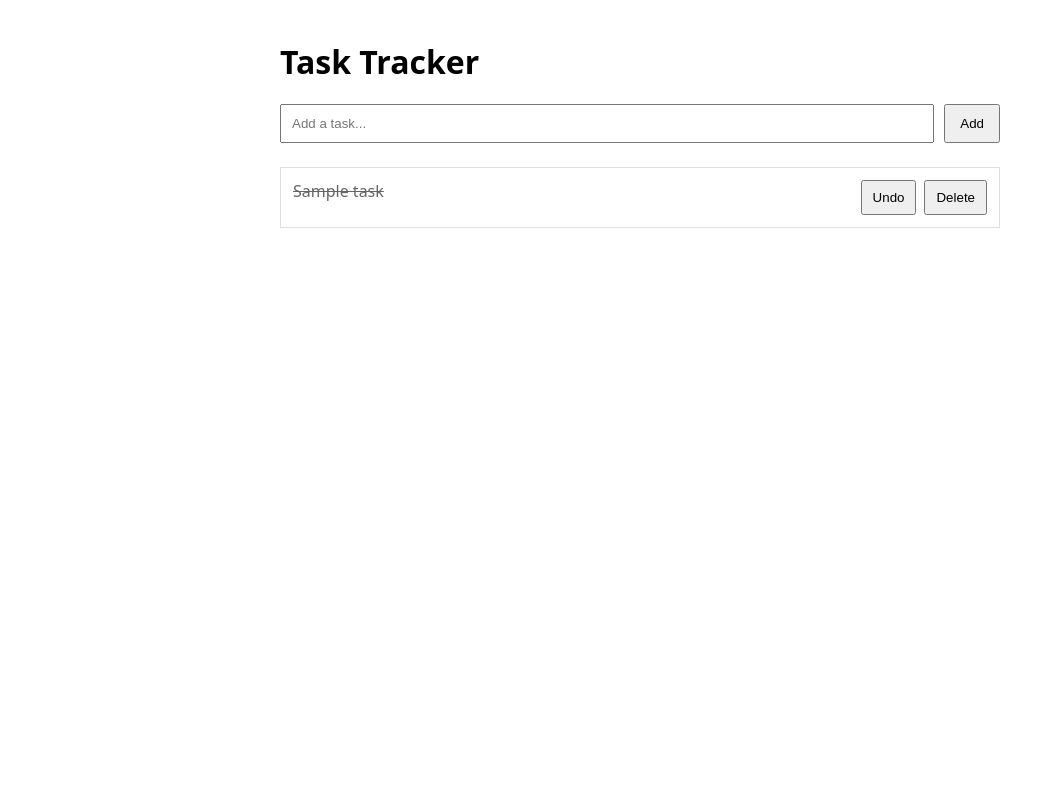
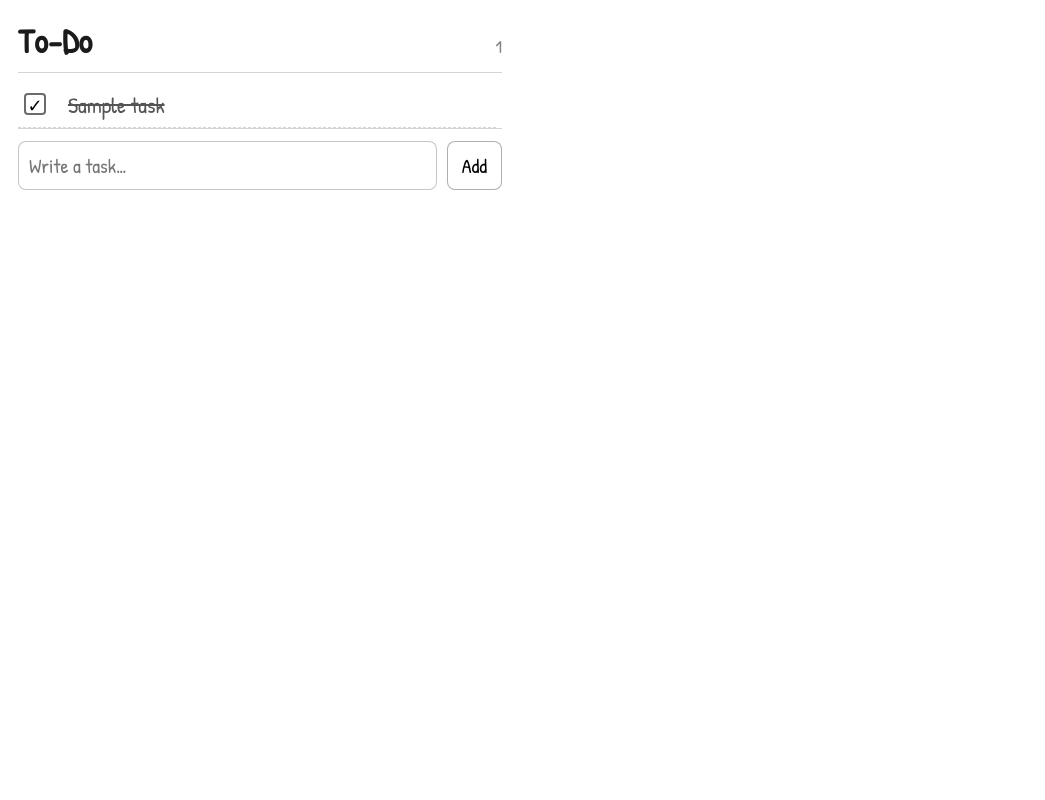
Before and after one commit to Ssam-G/task-tracker, a Flask app: page / in a window 1280 px wide. Shown: the whole page, without its empty margins (0-1045 px from the left). Run offline with Flask 3, Linux system fonts and the light colour scheme; tables that the repository leaves empty hold one stand-in row (values such as "Sample post").

Commit message:
Change UI to sticky note

```diff
--- a/app.py
+++ b/app.py
@@ -30,7 +30,7 @@
 @app.route("/", methods=["GET"])
 def index():
     conn = get_db_connection()
-    tasks = conn.execute("SELECT * FROM tasks ORDER BY id DESC").fetchall()
+    tasks = conn.execute("SELECT * FROM tasks ORDER BY id ASC").fetchall()
     conn.close()
     return render_template("index.html", tasks=tasks)
 
--- a/static/style.css
+++ b/static/style.css
@@ -1,55 +1,199 @@
-body {
-    font-family: system-ui, -apple-system, Segoe UI, Roboto, Arial, sans-serif;
+:root {
+    --paper: #ffe45c;
+    --ink: #1b1b1b;
+    --muted: rgba(27,27,27,0.55);
+    --line: rgba(27,27,27,0.18);
+  }
+
+  * { box-sizing: border-box; }
+
+  html, body {
     margin: 0;
     padding: 0;
+    width: 100%;
+    height: 100%;
+    overflow: hidden;
   }
 
-  .container {
-    max-width: 720px;
-    margin: 40px auto;
-    padding: 0 16px;
+  body {
+    font-family: "Patrick Hand", system-ui, -apple-system, Segoe UI, Roboto, Arial, sans-serif;
+    color: var(--ink);
   }
 
+  .page {
+    width: 100%;
+    height: 100%;
+    padding: 0;
+    margin: 0;
+    display: block;
+  }
+
+  .note {
+    width: 520px;
+    height: auto 100%;
+    margin: 0;
+    background: linear-gradient(180deg, var(--paper));
+    border-radius: 10px 10px 14px 14px;
+    position: relative;
+    padding: 18px 18px 16px;
+  }
+
+  .note-header {
+    display: flex;
+    align-items: baseline;
+    justify-content: space-between;
+    gap: 12px;
+    position: relative;
+    z-index: 1;
+    padding-bottom: 8px;
+    border-bottom: 1px solid var(--line);
+  }
+
+  .note-header h1 {
+    margin: 0;
+    font-size: 34px;
+    letter-spacing: 0.2px;
+  }
+
+  .count {
+    font-size: 18px;
+    color: var(--muted);
+  }
+
+  .note-body {
+    position: relative;
+    z-index: 1;
+    padding-top: 10px;
+  }
+
+  /* Tasks area */
+  .task-list {
+    list-style: none;
+    padding: 0;
+    margin: 0;          /* takes all available space */
+    overflow: visible;
+    padding-right: 6px;     /* space for scrollbar */
+  }
+
+  /* Each row */
+  .task-row {
+    display: grid;
+    grid-template-columns: 34px 1fr 34px;
+    align-items: center;
+    gap: 10px;
+    padding: 8px 6px;
+    border-bottom: 1px dashed rgba(27,27,27,0.18);
+  }
+
+  .task-text {
+    font-size: 22px;
+    line-height: 1.2;
+    word-break: break-word;
+  }
+
+  /* Checkbox button */
+  .checkbox {
+    width: 22px;
+    height: 22px;
+    border: 2px solid rgba(27,27,27,0.65);
+    background: transparent;
+    border-radius: 4px;
+    cursor: pointer;
+    position: relative;
+  }
+
+  /* When completed, show a tick */
+  .task-row.done .checkbox::after {
+    content: "✓";
+    position: absolute;
+    inset: 0;
+    display: grid;
+    place-items: center;
+    font-size: 18px;
+  }
+
+  .task-row.done .task-text {
+    text-decoration: line-through;
+    opacity: 0.75;
+  }
+
+  /* Delete button appears only on hover */
+  .delete-btn {
+    border: none;
+    background: transparent;
+    font-size: 26px;
+    line-height: 1;
+    cursor: pointer;
+    color: rgba(27,27,27,0.75);
+    opacity: 0;
+    transform: translateX(-2px);
+    transition: opacity 120ms ease, transform 120ms ease;
+  }
+
+  .task-row:hover .delete-btn {
+    opacity: 1;
+    transform: translateX(0);
+  }
+
+  .delete-btn:hover {
+    color: rgba(27,27,27,1);
+  }
+
+  /* Input area at the bottom */
   .add-form {
-    display: flex;
+    display: grid;
+    grid-template-columns: 1fr auto;
     gap: 10px;
-    margin: 16px 0 24px;
+    padding-top: 12px;
+    border-top: 1px solid var(--line);
   }
 
   .add-form input {
-    flex: 1;
-    padding: 10px;
+    font-family: inherit;
+    font-size: 20px;
+    padding: 10px 10px;
+    border-radius: 8px;
+    border: 1px solid rgba(27,27,27,0.25);
+    background: rgba(255,255,255,0.35);
+    outline: none;
   }
 
-  .add-form button {
-    padding: 10px 14px;
+  .add-form input:focus {
+    border-color: rgba(27,27,27,0.55);
+    background: rgba(255,255,255,0.55);
   }
 
-  .task-list {
-    list-style: none;
-    padding: 0;
-    margin: 0;
+  .add-btn {
+    font-family: inherit;
+    font-size: 20px;
+    padding: 10px 14px;
+    border-radius: 8px;
+    border: 1px solid rgba(27,27,27,0.35);
+    background: rgba(255,255,255,0.35);
+    cursor: pointer;
   }
 
-  .task {
-    display: flex;
-    justify-content: space-between;
-    gap: 16px;
-    padding: 12px;
-    border: 1px solid #ddd;
-    margin-bottom: 10px;
+  .add-btn:hover {
+    background: rgba(255,255,255,0.55);
   }
 
-  .task.done span {
-    text-decoration: line-through;
-    opacity: 0.6;
+  /* Make scrollbars less ugly (webkit browsers) */
+  .task-list::-webkit-scrollbar {
+    width: 10px;
+  }
+  .task-list::-webkit-scrollbar-thumb {
+    background: rgba(27,27,27,0.25);
+    border-radius: 10px;
+  }
+  .task-list::-webkit-scrollbar-track {
+    background: transparent;
   }
 
-  .actions {
-    display: flex;
-    gap: 8px;
+  /* Reduce rotation on small screens */
+  @media (max-width: 420px) {
+    .note {
+      height: 640px;
+      transform: rotate(0deg);
+    }
+    .task-text { font-size: 20px; }
   }
-
-  .actions button {
-    padding: 8px 10px;
-  }
--- a/templates/index.html
+++ b/templates/index.html
@@ -1,39 +1,60 @@
 <!doctype html>
-<html>
+<html lang="en">
   <head>
     <meta charset="utf-8" />
     <meta name="viewport" content="width=device-width, initial-scale=1" />
     <title>Task Tracker</title>
+
+    <!-- Handwritten font -->
+    <link rel="preconnect" href="https://fonts.googleapis.com" />
+    <link rel="preconnect" href="https://fonts.gstatic.com" crossorigin />
+    <link href="https://fonts.googleapis.com/css2?family=Patrick+Hand&display=swap" rel="stylesheet" />
+
     <link rel="stylesheet" href="{{ url_for('static', filename='style.css') }}" />
   </head>
+
   <body>
-    <main class="container">
-      <h1>Task Tracker</h1>
+    <main class="page">
+      <section class="note" aria-label="Sticky note task list">
+        <header class="note-header">
+          <h1>To-Do</h1>
+          <span class="count">{{ tasks|length }}</span>
+        </header>
 
-      <form class="add-form" action="{{ url_for('add_task') }}" method="post">
-        <input type="text" name="title" placeholder="Add a task..." autocomplete="off" />
-        <button type="submit">Add</button>
-      </form>
+        <div class="note-body">
+          <ul class="task-list" aria-label="Tasks">
+            {% for task in tasks %}
+              <li class="task-row {{ 'done' if task.completed == 1 else '' }}">
+                <!-- Toggle (checkbox) -->
+                <form class="inline" action="{{ url_for('toggle_task', task_id=task.id) }}" method="post">
+                  <button class="checkbox" type="submit" aria-label="Toggle complete"></button>
+                </form>
 
-      <ul class="task-list">
-        {% for task in tasks %}
-          <li class="task {{ 'done' if task.completed == 1 else '' }}">
-            <span>{{ task.title }}</span>
+                <!-- Task text -->
+                <span class="task-text">{{ task.title }}</span>
 
-            <div class="actions">
-              <form action="{{ url_for('toggle_task', task_id=task.id) }}" method="post">
-                <button type="submit">
-                  {{ 'Undo' if task.completed == 1 else 'Complete' }}
-                </button>
-              </form>
+                <!-- Delete (only visible on hover) -->
+                <form class="inline delete-form" action="{{ url_for('delete_task', task_id=task.id) }}" method="post">
+                  <button class="delete-btn" type="submit" aria-label="Delete task">×</button>
+                </form>
+              </li>
+            {% endfor %}
+          </ul>
 
-              <form action="{{ url_for('delete_task', task_id=task.id) }}" method="post">
-                <button type="submit">Delete</button>
-              </form>
-            </div>
-          </li>
-        {% endfor %}
-      </ul>
+          <!-- Input stays at bottom -->
+          <form class="add-form" action="{{ url_for('add_task') }}" method="post">
+            <input
+              type="text"
+              name="title"
+              placeholder="Write a task…"
+              autocomplete="off"
+              maxlength="120"
+              required
+            />
+            <button class="add-btn" type="submit">Add</button>
+          </form>
+        </div>
+      </section>
     </main>
   </body>
 </html>
```
Also changed, not shown: desktop.py (+44 -5 lines).
